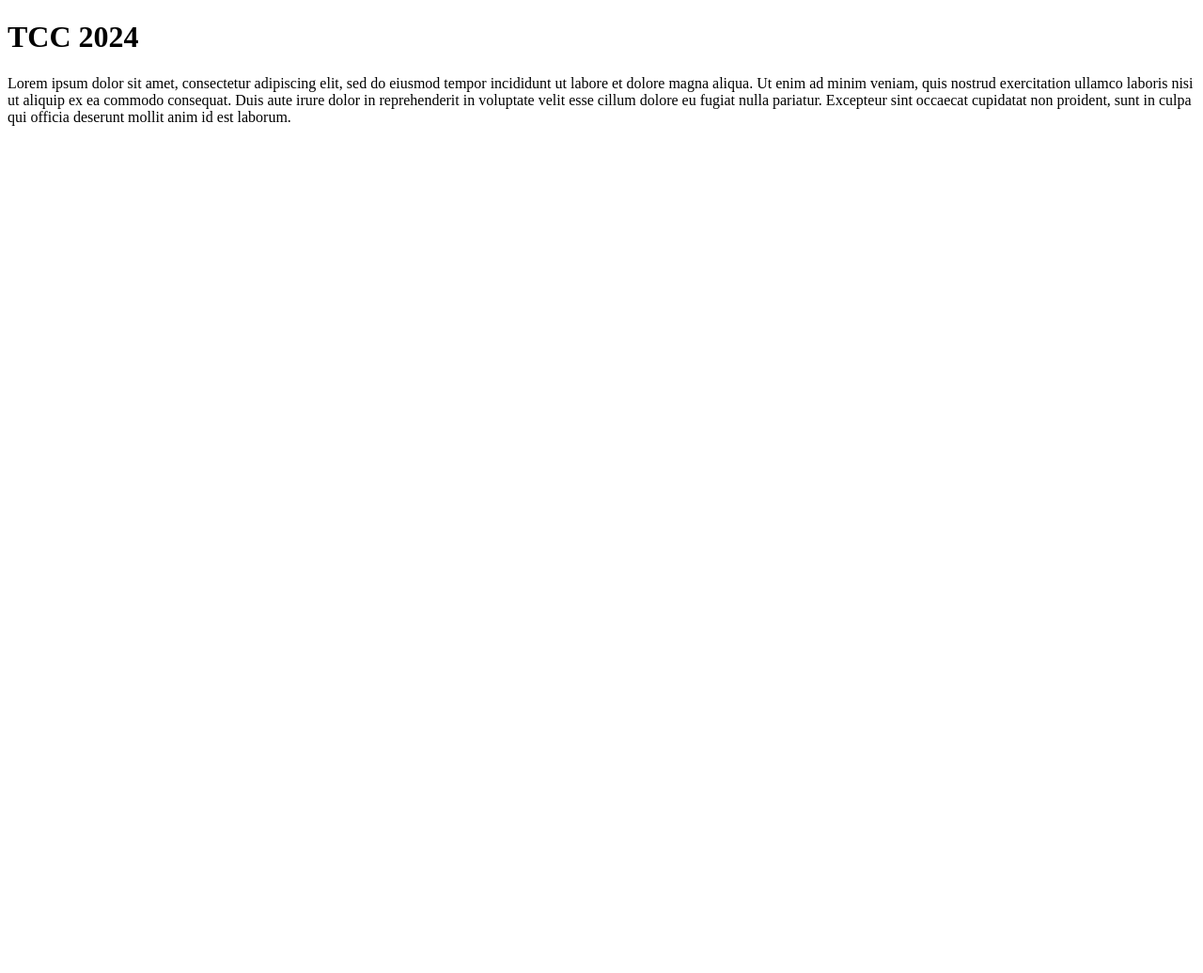
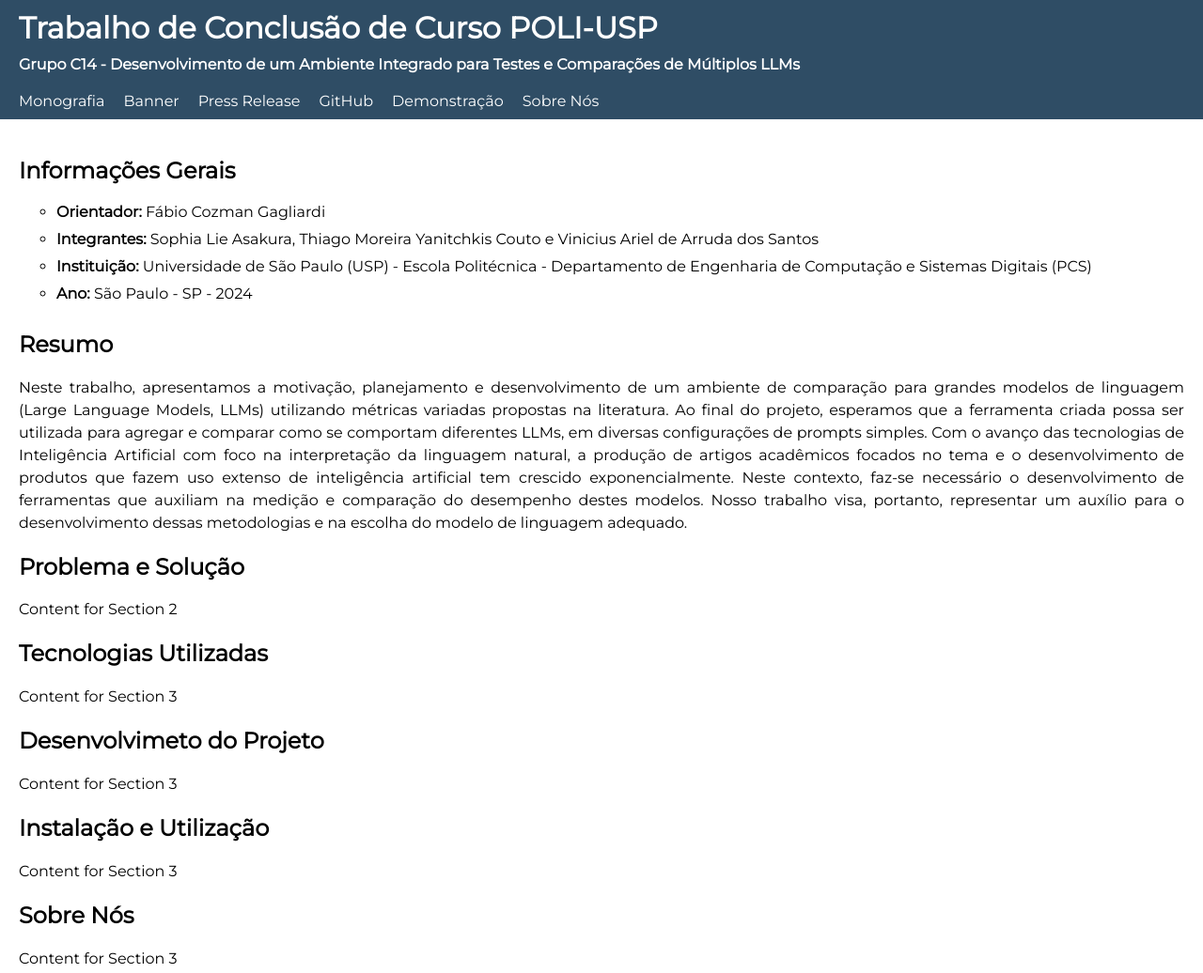
Before and after one commit to tccSTV2024/tcc-chatia, a plain HTML site: page index.html in a window 1280 px wide. Shown: the whole page at 94% size. Before the commit the page ends 800 px from the top, so only its background shows below. Drawn offline with Linux system fonts and the light colour scheme.

Commit message:
✨ Add content configuration

```diff
--- a/index.html
+++ b/index.html
@@ -3,10 +3,69 @@
     <head>
         <meta charset="UTF-8">
         <meta name="viewport" content="width=device-width, initial-scale=1.0">
-        <title>Document</title>
+        <title>TCC C14 - POLI-USP</title>
+        <link rel="stylesheet" href="styles.css">
+        <link href='https://fonts.googleapis.com/css?family=Montserrat' rel='stylesheet'>
     </head>
     <body>
-        <h1>TCC 2024</h1>
-        <p>Lorem ipsum dolor sit amet, consectetur adipiscing elit, sed do eiusmod tempor incididunt ut labore et dolore magna aliqua. Ut enim ad minim veniam, quis nostrud exercitation ullamco laboris nisi ut aliquip ex ea commodo consequat. Duis aute irure dolor in reprehenderit in voluptate velit esse cillum dolore eu fugiat nulla pariatur. Excepteur sint occaecat cupidatat non proident, sunt in culpa qui officia deserunt mollit anim id est laborum.</p>
+        <header class="sticky-header">
+            <h1>Trabalho de Conclusão de Curso POLI-USP</h1>
+            <h4>Grupo C14 - Desenvolvimento de um Ambiente Integrado para Testes e Comparações de Múltiplos LLMs</h4>
+            <nav>
+                <ul>
+                    <li><a href="#section1">Monografia</a></li>
+                    <li><a href="#section2">Banner</a></li>
+                    <li><a href="#section3">Press Release</a></li>
+                    <li><a target="_blank" rel="noopener noreferrer" href="https://github.com/ViniciusAriel/TCC-LLMs-App">GitHub</a></li>
+                    <li><a href="#section4">Demonstração</a></li>
+                    <li><a href="#about-us">Sobre Nós</a></li>
+                </ul>
+            </nav>
+          </header>
+          <main>
+            <section id="section1">
+                <h2>Informações Gerais</h2>
+                <ul>
+                    <li><b>Orientador:</b> Fábio Cozman Gagliardi</li>
+                    <li><b>Integrantes:</b> Sophia Lie Asakura, Thiago Moreira Yanitchkis Couto e Vinicius Ariel de Arruda dos Santos</li>
+                    <li><b>Instituição:</b> Universidade de São Paulo (USP) - Escola Politécnica - Departamento de Engenharia de Computação e Sistemas Digitais (PCS)</li>
+                    <li><b>Ano:</b> São Paulo - SP - 2024</li>
+                </ul>
+            </section>
+            <section id="section2">
+                <h2>Resumo</h2>
+                <p>Neste trabalho, apresentamos a motivação, planejamento e desenvolvimento de um ambiente
+                    de comparação para grandes modelos de linguagem (Large Language Models, LLMs)
+                    utilizando métricas variadas propostas na literatura. Ao final do projeto, esperamos que a
+                    ferramenta criada possa ser utilizada para agregar e comparar como se comportam diferentes
+                    LLMs, em diversas configurações de prompts simples. Com o avanço das tecnologias de
+                    Inteligência Artificial com foco na interpretação da linguagem natural, a produção de
+                    artigos acadêmicos focados no tema e o desenvolvimento de produtos que fazem uso
+                    extenso de inteligência artificial tem crescido exponencialmente. Neste contexto, faz-se
+                    necessário o desenvolvimento de ferramentas que auxiliam na medição e comparação do
+                    desempenho destes modelos. Nosso trabalho visa, portanto, representar um auxílio para o
+                    desenvolvimento dessas metodologias e na escolha do modelo de linguagem adequado.</p>
+            </section>
+            <section id="section3">
+                <h2>Problema e Solução</h2>
+                <p>Content for Section 2</p>
+            </section>
+            <section id="section4">
+                <h2>Tecnologias Utilizadas</h2>
+                <p>Content for Section 3</p>
+            </section>
+            <section id="section5">
+                <h2>Desenvolvimeto do Projeto</h2>
+                <p>Content for Section 3</p>
+            </section>
+            <section id="section6">
+                <h2>Instalação e Utilização</h2>
+                <p>Content for Section 3</p>
+            </section>
+            <section id="about-us">
+                <h2>Sobre Nós</h2>
+                <p>Content for Section 3</p>
+            </section>
+          </main>
     </body>
 </html>
--- /dev/null
+++ b/styles.css
@@ -0,0 +1,60 @@
+body {
+    margin: 0;
+    font-family: 'Montserrat';
+}
+
+main {
+    padding: 20px;
+}
+
+main ul {
+    list-style: circle;
+    gap: 20px;
+}
+
+main li {
+    padding-bottom: 10px;
+}
+
+main p {
+    text-align: justify;
+    text-justify: inter-word;
+    line-height: 1.5;
+}
+
+.sticky-header {
+    position: sticky;
+    top: 0;
+    background-color: #2F4D65;
+    color: white;
+    padding: 10px 20px;
+    z-index: 1000;
+}
+
+.sticky-header h1 {
+    margin: 0;
+}
+
+.sticky-header h4 {
+    margin: 10px 0px 20px;
+}
+
+.sticky-header nav ul {
+    color: #FEFFFC;
+    list-style: none;
+    margin: 0;
+    padding: 0;
+    display: flex;
+    gap: 20px;
+}
+
+.sticky-header nav ul li a {
+    color: #FEFFFC;
+    color: white;
+    text-decoration: none;
+}
+
+.sticky-header nav ul li a:hover {
+    color: #FEFFFC;
+    text-decoration: underline;
+}
```
